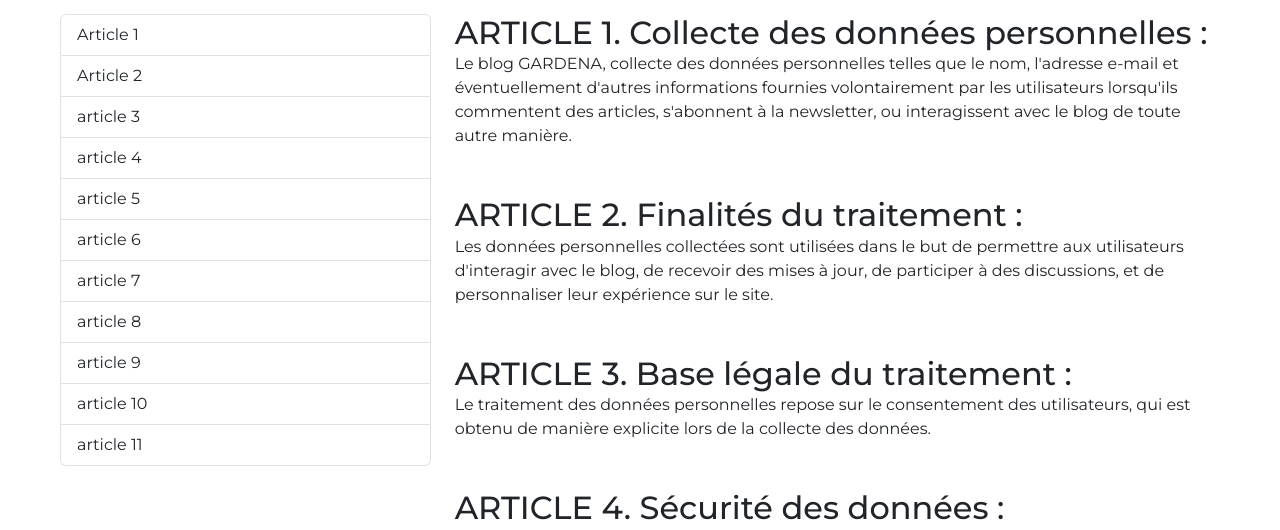
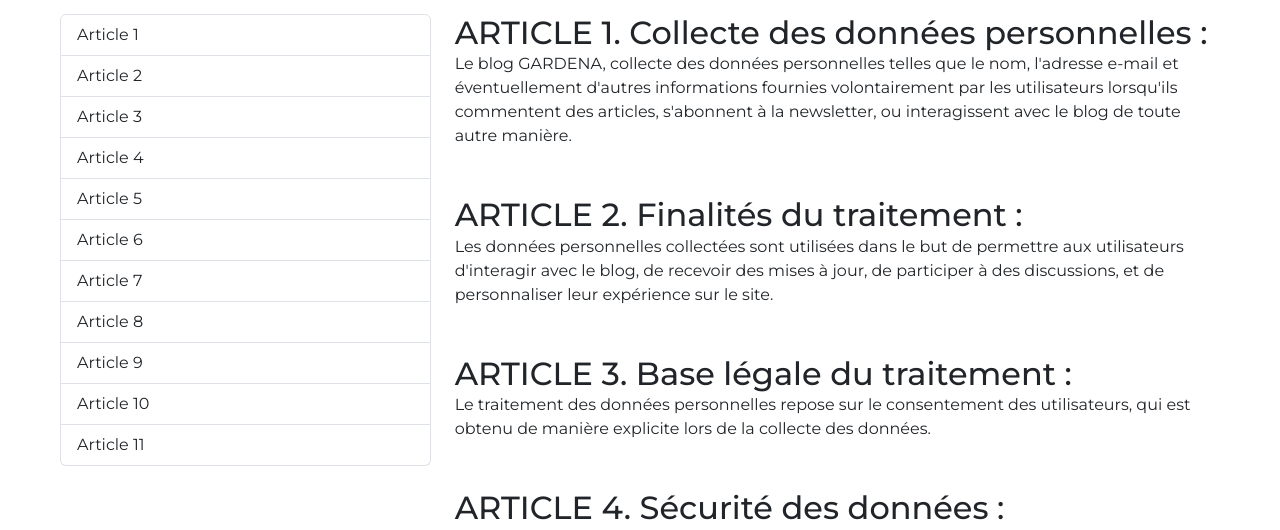
Before and after one commit to LineCab/blogart24, a PHP site: page /views/frontend/rgpd/CGU.php in a window 1280 px wide. Shown: the part 179-709 px from the top of the page. Run offline with PHP 8.4, Linux system fonts and the light colour scheme; a stand-in replaces the project's code that opens the database connection; some libraries are stand-ins or nearby versions.

Commit message:
A maj au lieu de a min

```diff
--- a/views/frontend/rgpd/CGU.php
+++ b/views/frontend/rgpd/CGU.php
@@ -8,15 +8,15 @@ require_once '../../../header.php';
     <div id="list-example" class="list-group">
       <a class="list-group-item list-group-item-action" href="#list-item-1">Article 1</a>
       <a class="list-group-item list-group-item-action" href="#list-item-2">Article 2</a>
-      <a class="list-group-item list-group-item-action" href="#list-item-3">article 3</a>
-      <a class="list-group-item list-group-item-action" href="#list-item-4">article 4</a>
-      <a class="list-group-item list-group-item-action" href="#list-item-5">article 5</a>
-      <a class="list-group-item list-group-item-action" href="#list-item-6">article 6</a>
-      <a class="list-group-item list-group-item-action" href="#list-item-7">article 7</a>
-      <a class="list-group-item list-group-item-action" href="#list-item-8">article 8</a>
-      <a class="list-group-item list-group-item-action" href="#list-item-9">article 9</a>
-      <a class="list-group-item list-group-item-action" href="#list-item-10">article 10</a>
-      <a class="list-group-item list-group-item-action" href="#list-item-11">article 11</a>
+      <a class="list-group-item list-group-item-action" href="#list-item-3">Article 3</a>
+      <a class="list-group-item list-group-item-action" href="#list-item-4">Article 4</a>
+      <a class="list-group-item list-group-item-action" href="#list-item-5">Article 5</a>
+      <a class="list-group-item list-group-item-action" href="#list-item-6">Article 6</a>
+      <a class="list-group-item list-group-item-action" href="#list-item-7">Article 7</a>
+      <a class="list-group-item list-group-item-action" href="#list-item-8">Article 8</a>
+      <a class="list-group-item list-group-item-action" href="#list-item-9">Article 9</a>
+      <a class="list-group-item list-group-item-action" href="#list-item-10">Article 10</a>
+      <a class="list-group-item list-group-item-action" href="#list-item-11">Article 11</a>
 
     </div>
 
```
Also changed, not shown: views/frontend/rgpd/rgpd.php (+8 -8 lines).
